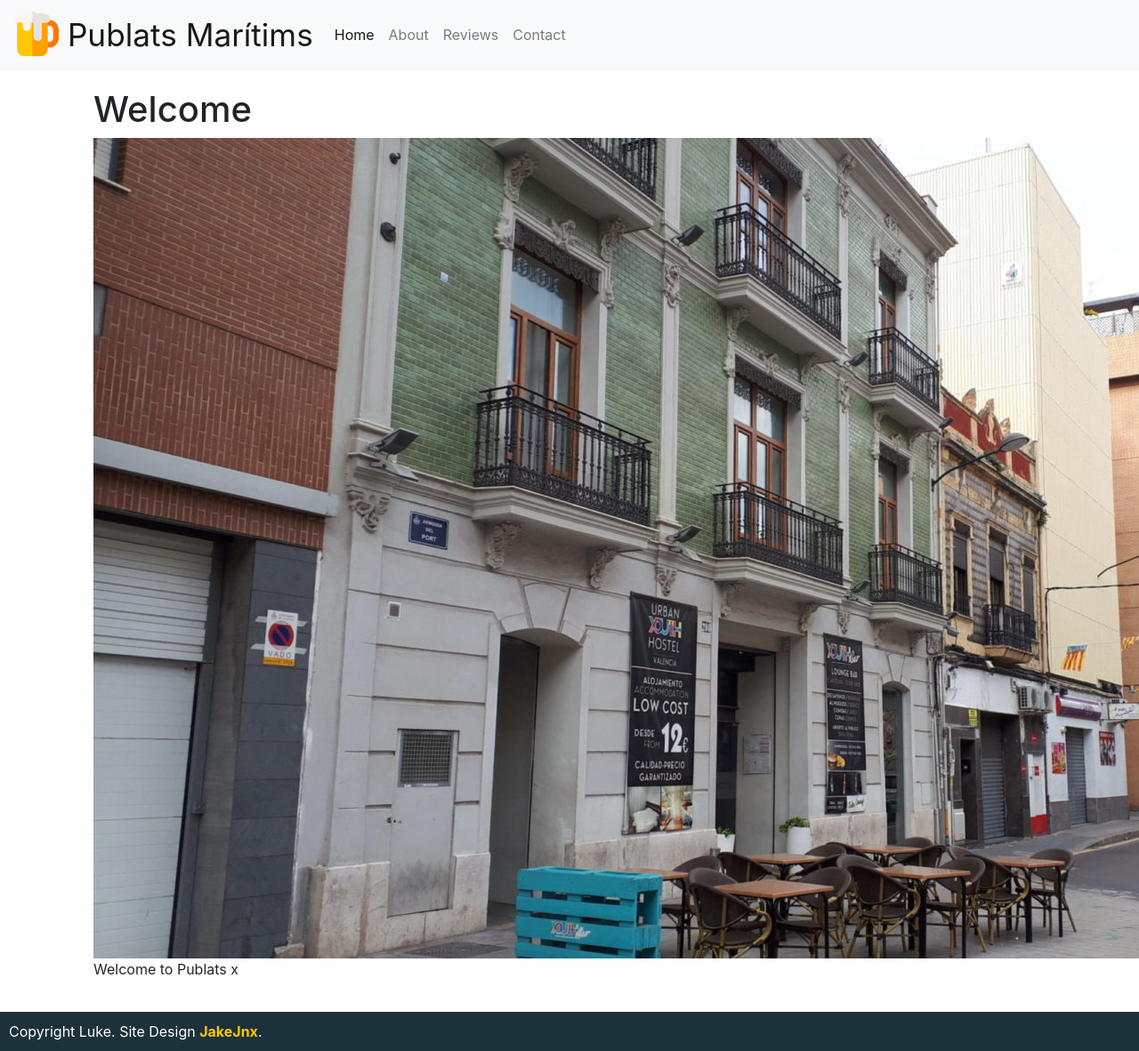
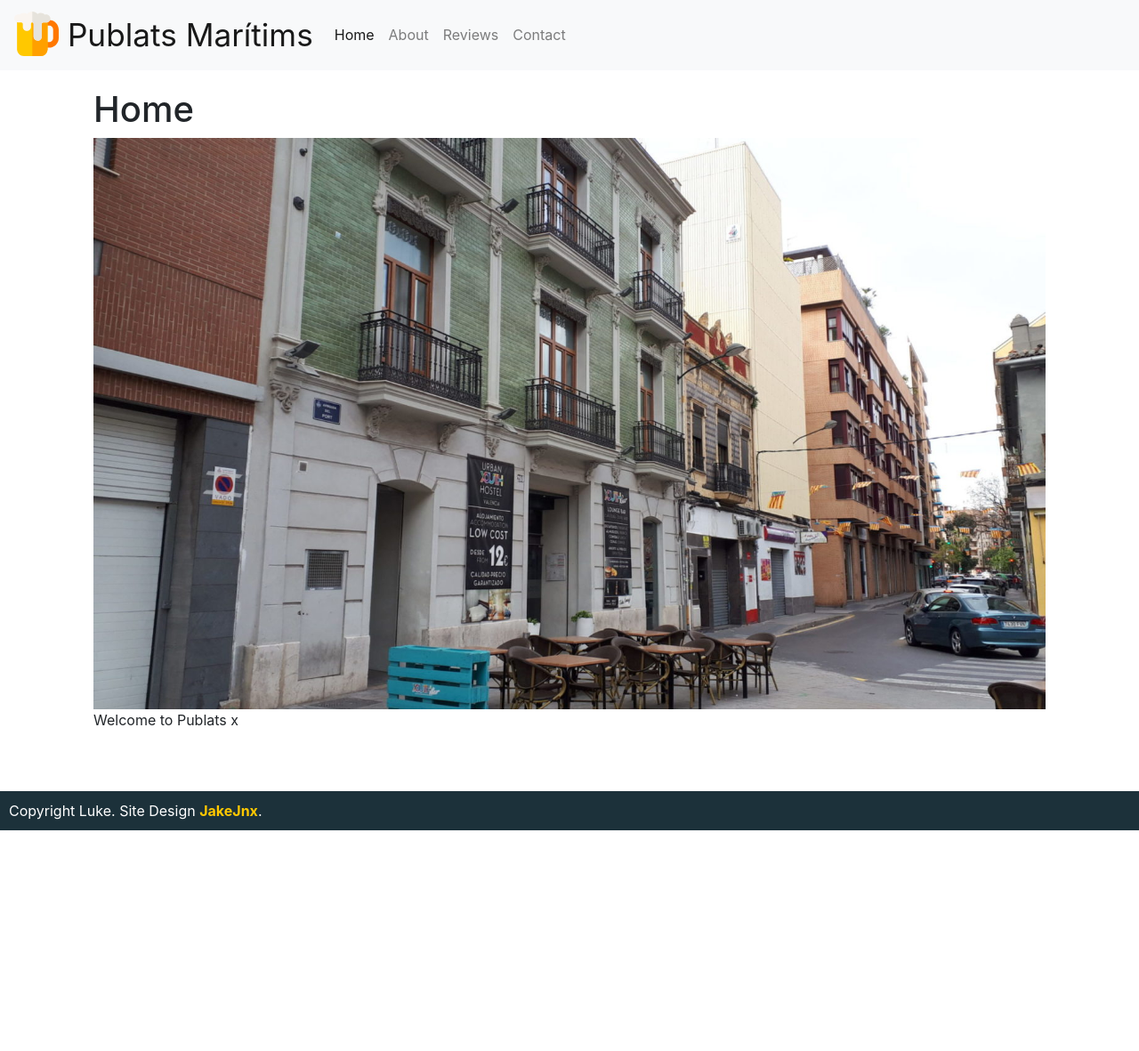
Before and after one commit to jakejnx/publats.com, a Jekyll site: the page built from index.md, in a window 1280 px wide. Shown: the whole page at 89% size. Built offline with Jekyll 4.4.1, drawn with Linux system fonts in a browser that asks for light colours; nearby versions of some CDN libraries; after the commit the page ends 933 px from its top, so only the background shows below that.

Commit message:
Updated Index

```diff
--- a/index.md
+++ b/index.md
@@ -1,7 +1,7 @@
 ---
-title: Welcome
+title: Home
 layout: home
 ---
 
-![cropped-20200303_095854-scaled-1-1536x922.jpg](/uploads/cropped-20200303_095854-scaled-1-1536x922.jpg)
+<img class="img-fluid" src="/uploads/cropped-20200303_095854-scaled-1-1536x922.jpg">
 Welcome to Publats x
```
